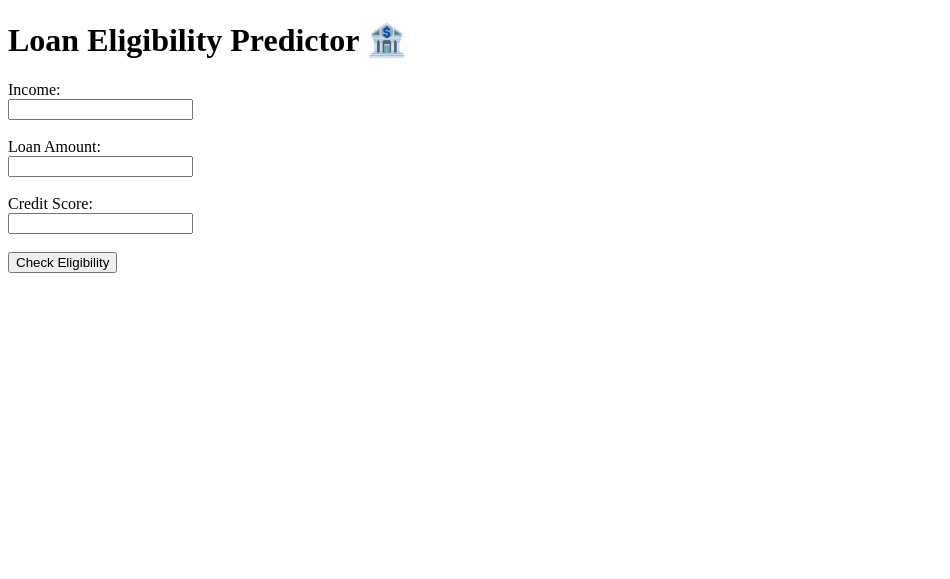
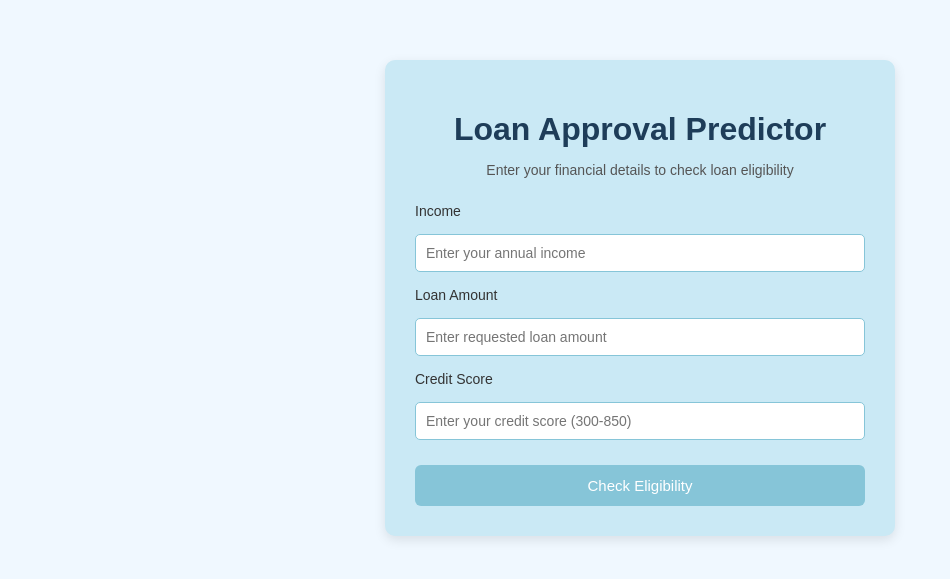
Before and after one commit to JeevanaMukku/Loan-Approval-Predictor, a Flask app: page / in a window 1280 px wide. Shown: the top 579 px of the page, without its empty margins (0-950 px from the left). Run offline with Flask 3, Linux system fonts and the light colour scheme; parts of the project's set-up code (start-up, migrations or seed data) failed here and were passed over.

Commit message:
stylecss

```diff
--- /dev/null
+++ b/static/style.css
@@ -0,0 +1,75 @@
+
+body {
+  background-color: #F0F8FF;
+  font-family: Arial, sans-serif;
+  margin: 0;
+  padding: 0;
+  color: #333;
+}
+
+.container {
+  max-width: 450px;
+  margin: 60px auto;
+  background: #CAE9F5;
+  padding: 30px;
+  border-radius: 10px;
+  box-shadow: 0px 4px 12px rgba(0,0,0,0.1);
+  text-align: center;
+}
+
+h1 {
+  margin-bottom: 10px;
+  color: #1e3d59;
+}
+
+.subtitle {
+  margin-bottom: 25px;
+  font-size: 14px;
+  color: #555;
+}
+
+.form-box {
+  display: flex;
+  flex-direction: column;
+  gap: 15px;
+}
+
+label {
+  text-align: left;
+  font-size: 14px;
+  color: #333;
+}
+
+input {
+  padding: 10px;
+  border: 1px solid #86C5D8;
+  border-radius: 5px;
+  font-size: 14px;
+}
+
+button {
+  background-color: #86C5D8;
+  color: white;
+  padding: 12px;
+  border: none;
+  border-radius: 6px;
+  cursor: pointer;
+  font-size: 15px;
+  margin-top: 10px;
+}
+
+button:hover {
+  background-color: #6bb4c9;
+}
+
+.result {
+  margin-top: 20px;
+  font-weight: bold;
+  font-size: 16px;
+}
+
+.footer {
+  margin-top: 25px;
+  font-size: 12px;
+  color: #555;
+}
--- a/templates/index.html
+++ b/templates/index.html
@@ -1,26 +1,33 @@
 <!DOCTYPE html>
-<html>
+<html lang="en">
 <head>
-  <meta charset="utf-8" />
-  <title>Loan Eligibility Predictor</title>
+  <meta charset="UTF-8">
+  <title>Loan Approval Predictor</title>
+  <link rel="stylesheet" href="{{ url_for('static', filename='style.css') }}">
 </head>
 <body>
-  <h1>Loan Eligibility Predictor 🏦</h1>
-  <form action="/predict" method="post">
-    <label>Income:</label><br>
-    <input name="income" type="text" required><br><br>
+  <div class="container">
+    <h1>Loan Approval Predictor</h1>
+    <p class="subtitle">Enter your financial details to check loan eligibility</p>
 
-    <label>Loan Amount:</label><br>
-    <input name="loan_amount" type="text" required><br><br>
+    <form action="/predict" method="POST" class="form-box">
+      <label>Income</label>
+      <input type="text" name="income" placeholder="Enter your annual income" required>
 
-    <label>Credit Score:</label><br>
-    <input name="credit_score" type="text" required><br><br>
+      <label>Loan Amount</label>
+      <input type="text" name="loan_amount" placeholder="Enter requested loan amount" required>
 
-    <input type="submit" value="Check Eligibility">
-  </form>
+      <label>Credit Score</label>
+      <input type="text" name="credit_score" placeholder="Enter your credit score (300-850)" required>
 
-  {% if result %}
-    <h2>{{ result }}</h2>
-  {% endif %}
+      <button type="submit">Check Eligibility</button>
+    </form>
+
+    {% if result %}
+      <p class="result">{{ result }}</p>
+    {% endif %}
+
+    <!--<p class="footer">Predictions are based on machine learning analysis of historical loan data</p>-->
+  </div>
 </body>
 </html>
```
Also changed, not shown: loan_data.csv (added, +11 -0 lines).
